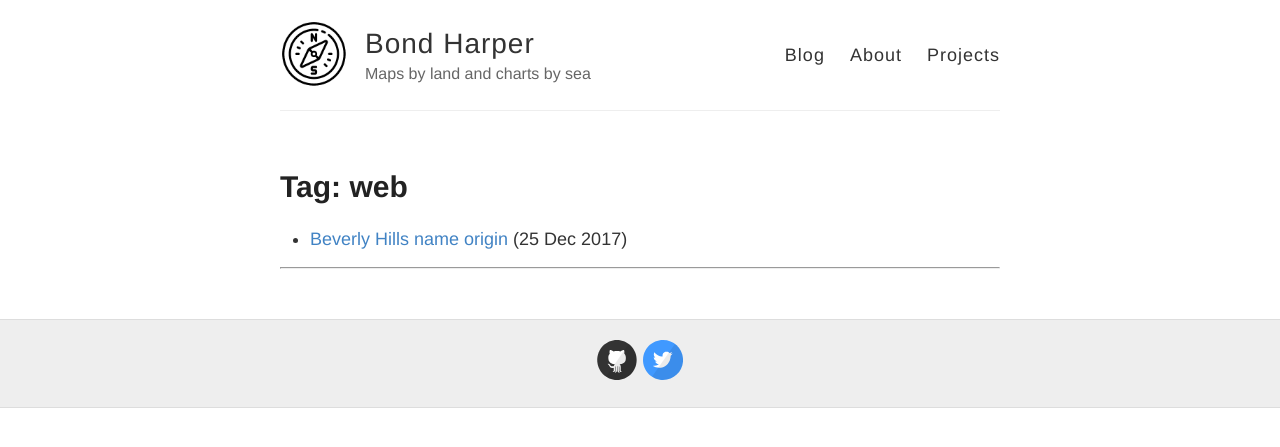
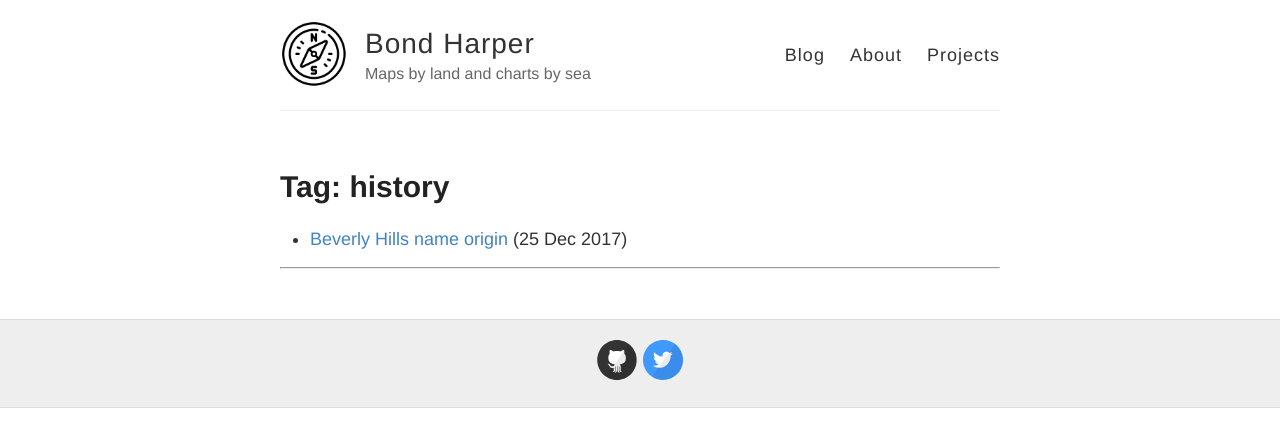
Before and after one commit to bondah/bondah.github.io, a Jekyll site: the page built from tag/web.md, in a window 1280 px wide. Shown: the top 447 px of the page. Built offline with Jekyll 4.4.1, drawn with Linux system fonts in a browser that asks for light colours.

Commit message:
change tag

```diff
--- a/tag/web.md
+++ b/tag/web.md
@@ -1,5 +1,5 @@
 ---
 layout: tagpage
-title: "Tag: web"
-tag: web
+title: "Tag: history"
+tag: history
 ---
```
Also changed, not shown: _posts/2017-12-25-Name.md (+1 -1 lines).
